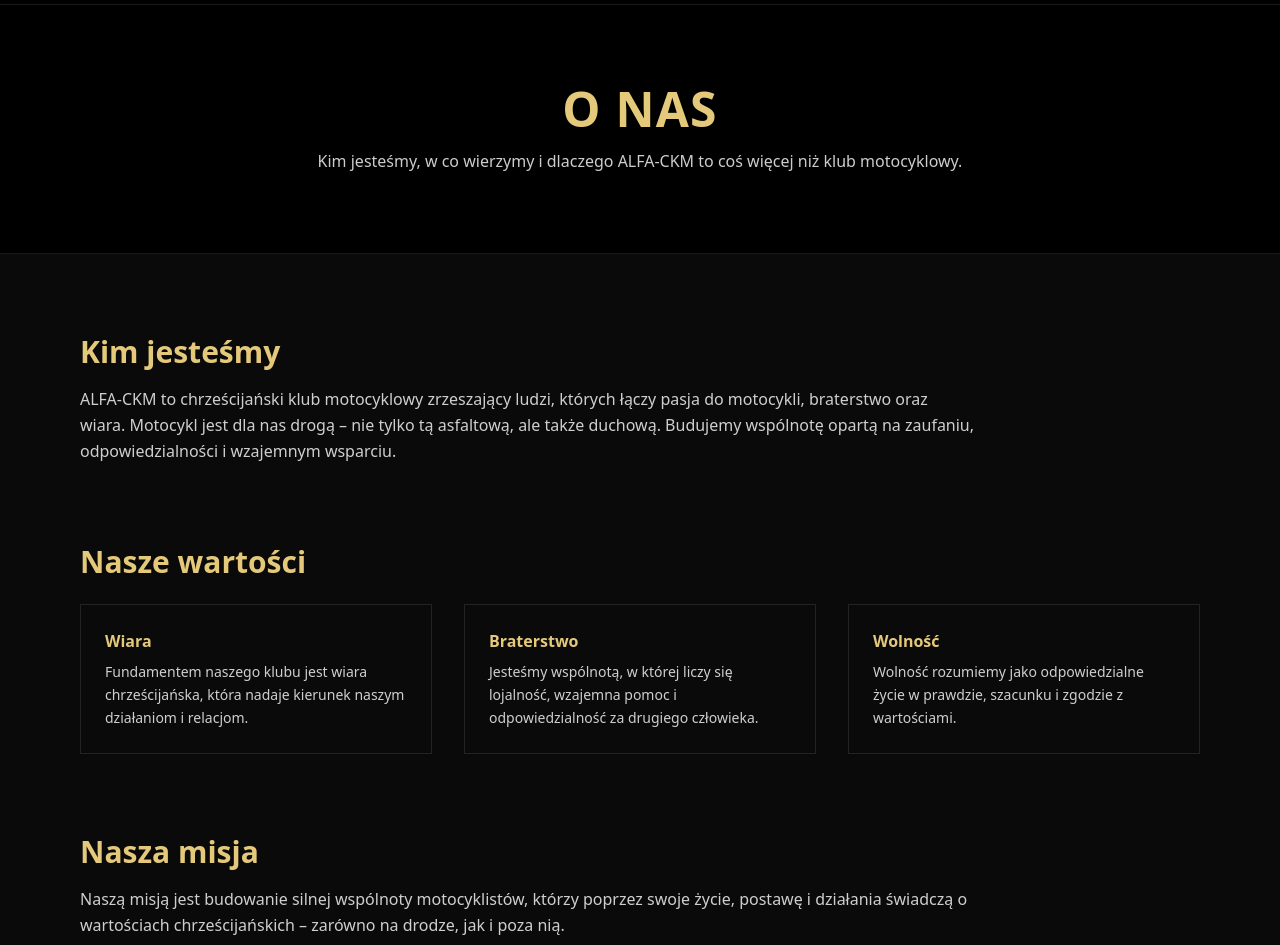
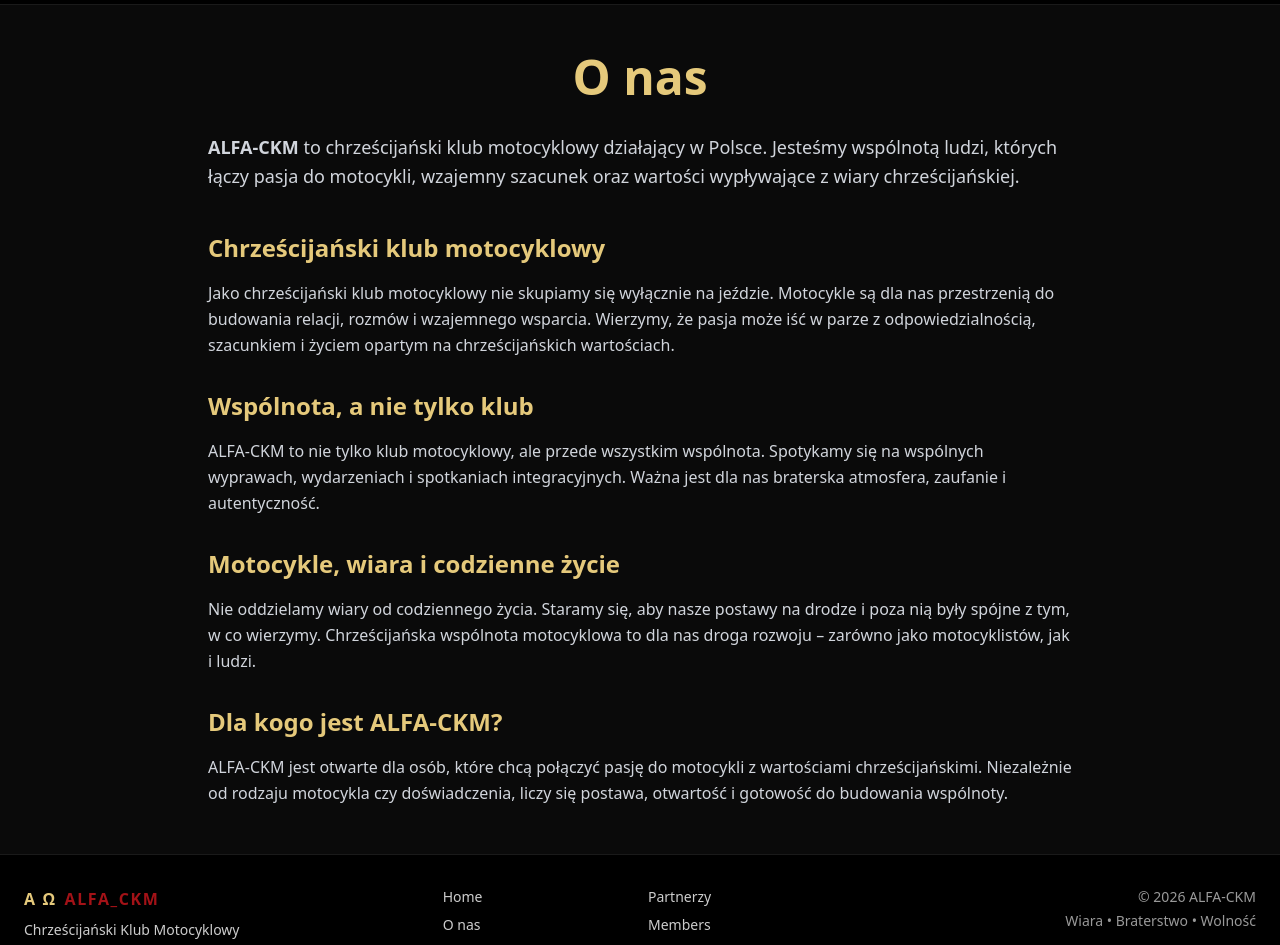
Before and after one commit to zamek211-hub/alfa-ckm, a Next.js app: page /o-nas in a window 1280 px wide. Shown: the part 60-1005 px from the top of the page. Built offline with nearby package versions, Linux system fonts and the light colour scheme.

Commit message:
Content SEO: improve About page with structured headings and keywords

```diff
--- a/src/app/o-nas/page.tsx
+++ b/src/app/o-nas/page.tsx
@@ -1,112 +1,73 @@
-import Link from "next/link";
+import { Metadata } from "next";
 
-/**
- * STRONA: /o-nas
- * Spójna kolorystyka z /statut
- * Zmienione WYŁĄCZNIE kolory nagłówków sekcji
- */
+export const metadata: Metadata = {
+  title: "O nas | ALFA-CKM – Chrześcijański Klub Motocyklowy",
+  description:
+    "ALFA-CKM to chrześcijański klub motocyklowy w Polsce. Łączymy pasję do motocykli, wiarę chrześcijańską i wspólnotę opartą na wartościach.",
+};
 
 export default function AboutPage() {
   return (
-    <>
-      {/* PAGE HEADER */}
-      <section className="bg-black border-b border-white/10">
-        <div className="max-w-6xl mx-auto px-4 py-20 text-center">
-          <h1 className="text-brand-gold text-4xl md:text-5xl font-bold tracking-wide">
-            O NAS
+    <section className="container mx-auto px-4 py-12 max-w-4xl">
+      {/* H1 */}
+      <h1 className="text-4xl md:text-5xl font-bold text-brand-gold mb-8 text-center">
+        O nas
       </h1>
-          <p className="mt-4 text-white/80 max-w-2xl mx-auto">
-            Kim jesteśmy, w co wierzymy i dlaczego ALFA-CKM to coś więcej
-            niż klub motocyklowy.
+
+      {/* INTRO */}
+      <p className="text-lg text-gray-300 mb-10 leading-relaxed">
+        <strong>ALFA-CKM</strong> to chrześcijański klub motocyklowy działający w
+        Polsce. Jesteśmy wspólnotą ludzi, których łączy pasja do motocykli,
+        wzajemny szacunek oraz wartości wypływające z wiary chrześcijańskiej.
       </p>
-        </div>
-      </section>
 
-      {/* TREŚĆ */}
-      <section className="max-w-6xl mx-auto px-4 py-20 space-y-20">
-        {/* KIM JESTEŚMY */}
-        <div>
-          <h2 className="text-2xl md:text-3xl font-semibold text-brand-gold mb-4">
-            Kim jesteśmy
-          </h2>
-          <p className="text-white/80 leading-relaxed max-w-4xl">
-            ALFA-CKM to chrześcijański klub motocyklowy zrzeszający ludzi,
-            których łączy pasja do motocykli, braterstwo oraz wiara.
-            Motocykl jest dla nas drogą – nie tylko tą asfaltową, ale także
-            duchową. Budujemy wspólnotę opartą na zaufaniu, odpowiedzialności
-            i wzajemnym wsparciu.
-          </p>
-        </div>
-
-        {/* WARTOŚCI */}
-        <div>
-          <h2 className="text-2xl md:text-3xl font-semibold text-brand-gold mb-6">
-            Nasze wartości
+      {/* H2 */}
+      <h2 className="text-2xl font-semibold text-brand-gold mb-4">
+        Chrześcijański klub motocyklowy
       </h2>
 
-          <div className="grid gap-8 md:grid-cols-3">
-            <div className="border border-white/10 p-6">
-              <h3 className="text-brand-gold font-semibold mb-2">
-                Wiara
-              </h3>
-              <p className="text-white/80 text-sm leading-relaxed">
-                Fundamentem naszego klubu jest wiara chrześcijańska,
-                która nadaje kierunek naszym działaniom i relacjom.
+      <p className="text-gray-300 mb-8 leading-relaxed">
+        Jako chrześcijański klub motocyklowy nie skupiamy się wyłącznie na jeździe.
+        Motocykle są dla nas przestrzenią do budowania relacji, rozmów i wzajemnego
+        wsparcia. Wierzymy, że pasja może iść w parze z odpowiedzialnością,
+        szacunkiem i życiem opartym na chrześcijańskich wartościach.
       </p>
-            </div>
 
-            <div className="border border-white/10 p-6">
-              <h3 className="text-brand-gold font-semibold mb-2">
-                Braterstwo
-              </h3>
-              <p className="text-white/80 text-sm leading-relaxed">
-                Jesteśmy wspólnotą, w której liczy się lojalność,
-                wzajemna pomoc i odpowiedzialność za drugiego człowieka.
+      {/* H2 */}
+      <h2 className="text-2xl font-semibold text-brand-gold mb-4">
+        Wspólnota, a nie tylko klub
+      </h2>
+
+      <p className="text-gray-300 mb-8 leading-relaxed">
+        ALFA-CKM to nie tylko klub motocyklowy, ale przede wszystkim wspólnota.
+        Spotykamy się na wspólnych wyprawach, wydarzeniach i spotkaniach
+        integracyjnych. Ważna jest dla nas braterska atmosfera, zaufanie i
+        autentyczność.
       </p>
-            </div>
 
-            <div className="border border-white/10 p-6">
-              <h3 className="text-brand-gold font-semibold mb-2">
-                Wolność
-              </h3>
-              <p className="text-white/80 text-sm leading-relaxed">
-                Wolność rozumiemy jako odpowiedzialne życie w prawdzie,
-                szacunku i zgodzie z wartościami.
+      {/* H2 */}
+      <h2 className="text-2xl font-semibold text-brand-gold mb-4">
+        Motocykle, wiara i codzienne życie
+      </h2>
+
+      <p className="text-gray-300 mb-8 leading-relaxed">
+        Nie oddzielamy wiary od codziennego życia. Staramy się, aby nasze postawy
+        na drodze i poza nią były spójne z tym, w co wierzymy. Chrześcijańska
+        wspólnota motocyklowa to dla nas droga rozwoju – zarówno jako motocyklistów,
+        jak i ludzi.
       </p>
-            </div>
-          </div>
-        </div>
 
-        {/* MISJA */}
-        <div>
-          <h2 className="text-2xl md:text-3xl font-semibold text-brand-gold mb-4">
-            Nasza misja
+      {/* H2 */}
+      <h2 className="text-2xl font-semibold text-brand-gold mb-4">
+        Dla kogo jest ALFA-CKM?
       </h2>
-          <p className="text-white/80 leading-relaxed max-w-4xl">
-            Naszą misją jest budowanie silnej wspólnoty motocyklistów,
-            którzy poprzez swoje życie, postawę i działania świadczą
-            o wartościach chrześcijańskich – zarówno na drodze, jak i
-            poza nią.
+
+      <p className="text-gray-300 leading-relaxed">
+        ALFA-CKM jest otwarte dla osób, które chcą połączyć pasję do motocykli z
+        wartościami chrześcijańskimi. Niezależnie od rodzaju motocykla czy
+        doświadczenia, liczy się postawa, otwartość i gotowość do budowania
+        wspólnoty.
       </p>
-        </div>
-
-        {/* CTA */}
-        <div className="flex flex-col sm:flex-row gap-4 pt-10">
-          <Link
-            href="/kontakt"
-            className="px-6 py-3 border border-brand-gold text-brand-gold hover:bg-brand-gold hover:text-black transition"
-          >
-            Dołącz do nas
-          </Link>
-
-          <Link
-            href="/media"
-            className="px-6 py-3 border border-white text-white hover:bg-white hover:text-black transition"
-          >
-            Zobacz galerię
-          </Link>
-        </div>
     </section>
-    </>
   );
 }
```
Lines whose indentation alone changed are shown as unchanged.
